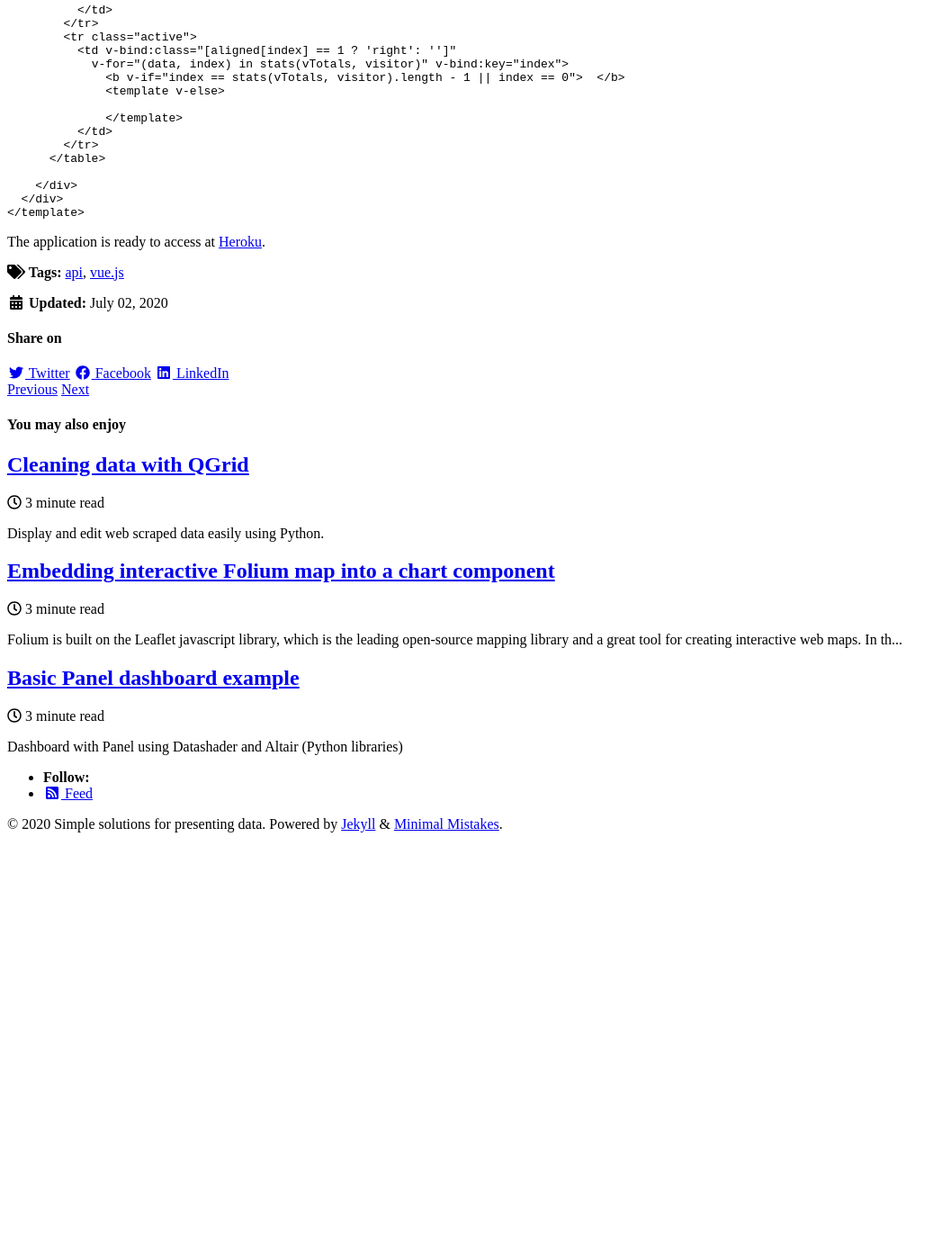
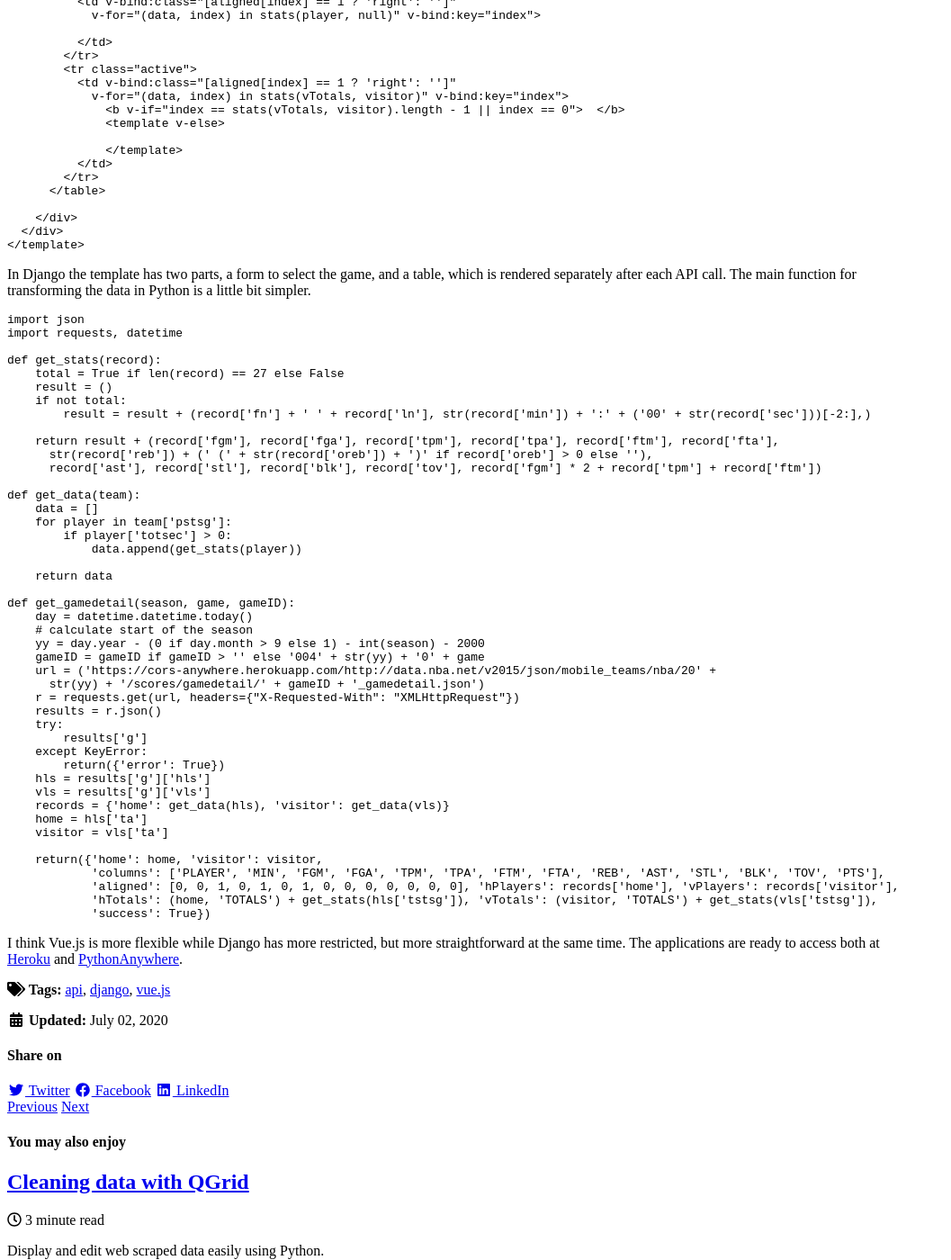
Before and after one commit to dg-data/tidbits, a Jekyll site: the page built from _posts/2020-06-02-vuejs-example.md, in a window 1280 px wide and 1400 px high, scrolled down 3818 px. Shown: the whole window at 90% size, without its empty margins (0-1057 px from the left). Built offline with Jekyll 4.4.1, drawn with Linux system fonts in a browser that asks for light colours; cached includes are drawn as plain includes; nearby versions of some CDN libraries; before the commit the page ends 4813 px from its top, so only the background shows below that; some of the changed text lies outside the part shown.

Commit message:
Update 2020-06-02-vuejs-example.md

````diff
--- a/_posts/2020-06-02-vuejs-example.md
+++ b/_posts/2020-06-02-vuejs-example.md
@@ -1,18 +1,21 @@
 ---
-title: "Displaying NBA boxscores with Vue.js"
+title: "Displaying tabular data with Vue.js or Django"
 date: 2020-07-02
 published: true
-tags: [vue.js, api]
+tags: [vue.js, api, django]
 toc: false
 toc_sticky: true
 classes: wide
 ---
-This example shows how to fetch data from an API endpoint in Vue.js apps by using axios http library and display results. The API returns details about the NBA game selected which is presented in traditional box format. The app itself a single file component with
+This example shows how to fetch data from an API endpoint in Vue.js apps by using axios http library and display results. The API returns details about the NBA game selected which is presented in traditional box format. Because the format is quite static, and there is no need to use much interactivity, we can implement the same architecture in Django. Django is a Python web framework with rapid development and clean, pragmatic design.
+But first with Vue.js, the app itself a single file component with
 - HTML template
 - JavaScript logic
 - and CSS styling.
 
-When webpack, which is a static module bundler for modern SPAs processes the app, it builds modules in one or more bundles with a single command to run the entire application. Below is the code in Vue.js.
+When webpack, which is a static module bundler for modern SPAs processes the app, it builds modules in one or more bundles with a single command to run the entire application.
+Because the format is quite static,
+Below is the code in Vue.js.
 
 ### CSS styling
 ```vue
@@ -240,4 +243,54 @@ export default {
   </div>
 </template>
 ```
-The application is ready to access at [Heroku](http://box-scores.herokuapp.com).
+
+In Django the template has two parts, a form to select the game, and a table, which is rendered separately after each API call. The main function for transforming the data in Python is a little bit simpler.
+```python
+import json
+import requests, datetime
+
+def get_stats(record):
+    total = True if len(record) == 27 else False
+    result = ()
+    if not total:
+        result = result + (record['fn'] + ' ' + record['ln'], str(record['min']) + ':' + ('00' + str(record['sec']))[-2:],)
+
+    return result + (record['fgm'], record['fga'], record['tpm'], record['tpa'], record['ftm'], record['fta'],
+      str(record['reb']) + (' (' + str(record['oreb']) + ')' if record['oreb'] > 0 else ''),
+      record['ast'], record['stl'], record['blk'], record['tov'], record['fgm'] * 2 + record['tpm'] + record['ftm'])
+
+def get_data(team):
+    data = []
+    for player in team['pstsg']:
+        if player['totsec'] > 0:
+            data.append(get_stats(player))
+
+    return data
+
+def get_gamedetail(season, game, gameID):
+    day = datetime.datetime.today()
+    # calculate start of the season
+    yy = day.year - (0 if day.month > 9 else 1) - int(season) - 2000
+    gameID = gameID if gameID > '' else '004' + str(yy) + '0' + game
+    url = ('https://cors-anywhere.herokuapp.com/http://data.nba.net/v2015/json/mobile_teams/nba/20' +
+      str(yy) + '/scores/gamedetail/' + gameID + '_gamedetail.json')
+    r = requests.get(url, headers={"X-Requested-With": "XMLHttpRequest"})
+    results = r.json()
+    try:
+        results['g']
+    except KeyError:
+        return({'error': True})
+    hls = results['g']['hls']
+    vls = results['g']['vls']
+    records = {'home': get_data(hls), 'visitor': get_data(vls)}
+    home = hls['ta']
+    visitor = vls['ta']
+
+    return({'home': home, 'visitor': visitor,
+            'columns': ['PLAYER', 'MIN', 'FGM', 'FGA', 'TPM', 'TPA', 'FTM', 'FTA', 'REB', 'AST', 'STL', 'BLK', 'TOV', 'PTS'],
+            'aligned': [0, 0, 1, 0, 1, 0, 1, 0, 0, 0, 0, 0, 0, 0], 'hPlayers': records['home'], 'vPlayers': records['visitor'],
+            'hTotals': (home, 'TOTALS') + get_stats(hls['tstsg']), 'vTotals': (visitor, 'TOTALS') + get_stats(vls['tstsg']),
+            'success': True})
+```
+I think Vue.js is more flexible while Django has more restricted, but more straightforward at the same time.
+The applications are ready to access both at [Heroku](http://box-scores.herokuapp.com) and [PythonAnywhere](http://boxscores.pythonanywhere.com).
````
